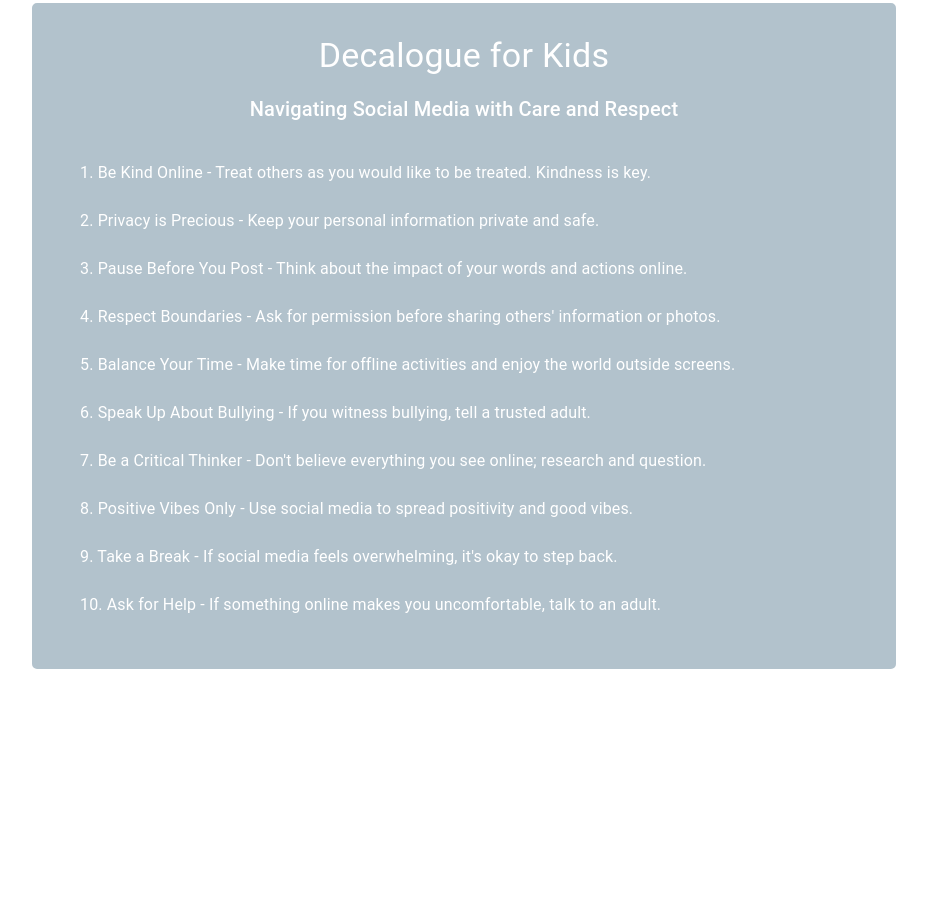
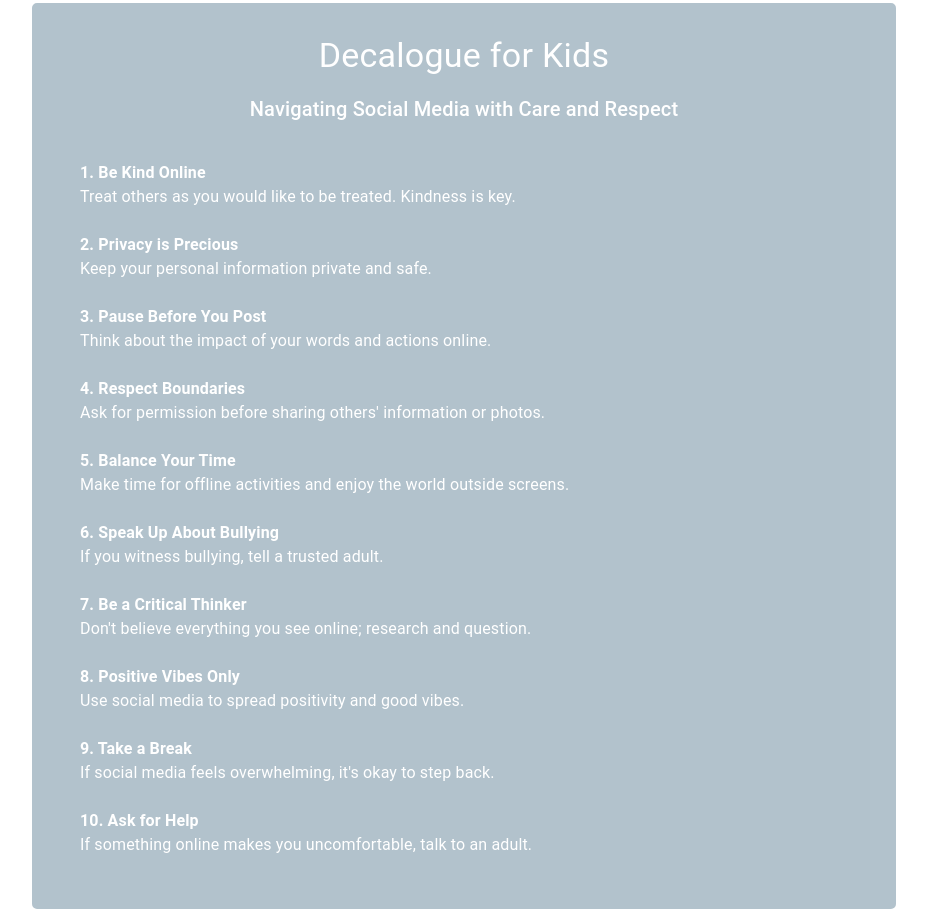
Before and after one commit to Famblablap/uFam_front, a React (Vite) app: page /app/decalogue in a window 1280 px wide. Shown: the whole page, without its empty margins (176-1103 px from the left). Before the commit the page ends 800 px from the top, so only its background shows below. Built offline with nearby package versions, Linux system fonts and the light colour scheme.

Commit message:
landing page done

```diff
--- a/src/Components/Footer/Footer.jsx
+++ b/src/Components/Footer/Footer.jsx
@@ -1,5 +1,4 @@
 import "./Footer.css"
-import React from "react";
 import { Box, Container, Typography, Link, IconButton } from "@mui/material";
 import FacebookIcon from "@mui/icons-material/Facebook";
 import TwitterIcon from "@mui/icons-material/Twitter";
--- a/src/Pages/LandingPage/Decalogue.jsx
+++ b/src/Pages/LandingPage/Decalogue.jsx
@@ -22,38 +22,114 @@ function Decalogue() {
       </Typography>
       <List>
         <ListItem>
-          <ListItemText primary="1. Be Kind Online - Treat others as you would like to be treated. Kindness is key." />
+          <ListItemText
+            primary={
+              <>
+                <b>1. Be Kind Online</b>
+                <br /> Treat others as you would like to be treated. Kindness is
+                key.
+              </>
+            }
+          />
         </ListItem>
         <ListItem>
-          <ListItemText primary="2. Privacy is Precious - Keep your personal information private and safe." />
+          <ListItemText
+            primary={
+              <>
+                <b>2. Privacy is Precious</b>
+                <br /> Keep your personal information private and safe.
+              </>
+            }
+          />
         </ListItem>
         <ListItem>
-          <ListItemText primary="3. Pause Before You Post - Think about the impact of your words and actions online." />
+          <ListItemText
+            primary={
+              <>
+                <b>3. Pause Before You Post</b>
+                <br /> Think about the impact of your words and actions online.
+              </>
+            }
+          />
         </ListItem>
         <ListItem>
-          <ListItemText primary="4. Respect Boundaries - Ask for permission before sharing others' information or photos." />
+          <ListItemText
+            primary={
+              <>
+                <b>4. Respect Boundaries</b>
+                <br /> Ask for permission before sharing others' information or
+                photos.
+              </>
+            }
+          />
         </ListItem>
         <ListItem>
-          <ListItemText primary="5. Balance Your Time - Make time for offline activities and enjoy the world outside screens." />
+          <ListItemText
+            primary={
+              <>
+                <b>5. Balance Your Time</b>
+                <br /> Make time for offline activities and enjoy the world
+                outside screens.
+              </>
+            }
+          />
         </ListItem>
         <ListItem>
-          <ListItemText primary="6. Speak Up About Bullying - If you witness bullying, tell a trusted adult." />
+          <ListItemText
+            primary={
+              <>
+                <b>6. Speak Up About Bullying</b>
+                <br /> If you witness bullying, tell a trusted adult.
+              </>
+            }
+          />
         </ListItem>
         <ListItem>
-          <ListItemText primary="7. Be a Critical Thinker - Don't believe everything you see online; research and question." />
+          <ListItemText
+            primary={
+              <>
+                <b>7. Be a Critical Thinker</b>
+                <br /> Don't believe everything you see online; research and
+                question.
+              </>
+            }
+          />
         </ListItem>
         <ListItem>
-          <ListItemText primary="8. Positive Vibes Only - Use social media to spread positivity and good vibes." />
+          <ListItemText
+            primary={
+              <>
+                <b>8. Positive Vibes Only</b>
+                <br /> Use social media to spread positivity and good vibes.
+              </>
+            }
+          />
         </ListItem>
         <ListItem>
-          <ListItemText primary="9. Take a Break - If social media feels overwhelming, it's okay to step back." />
+          <ListItemText
+            primary={
+              <>
+                <b>9. Take a Break</b>
+                <br /> If social media feels overwhelming, it's okay to step
+                back.
+              </>
+            }
+          />
         </ListItem>
         <ListItem>
-          <ListItemText primary="10. Ask for Help - If something online makes you uncomfortable, talk to an adult." />
+          <ListItemText
+            primary={
+              <>
+                <b>10. Ask for Help</b>
+                <br /> If something online makes you uncomfortable, talk to an
+                adult.
+              </>
+            }
+          />
         </ListItem>
       </List>
     </Box>
-  )
+  );
 }
 
 export default Decalogue;
```
